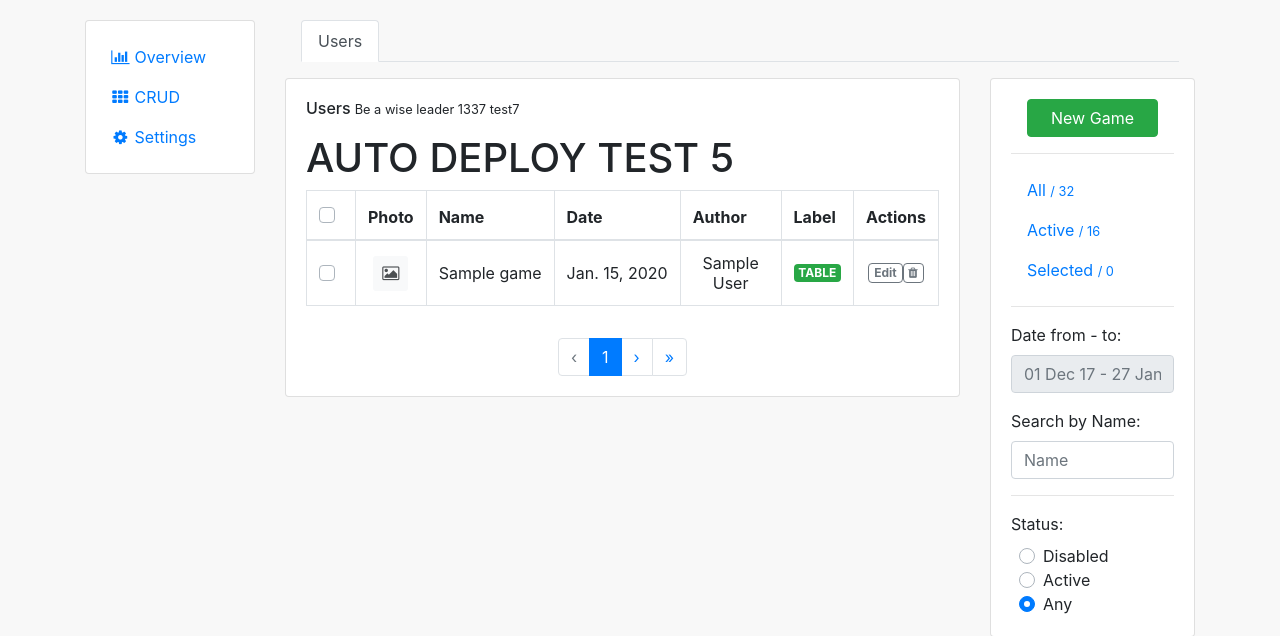
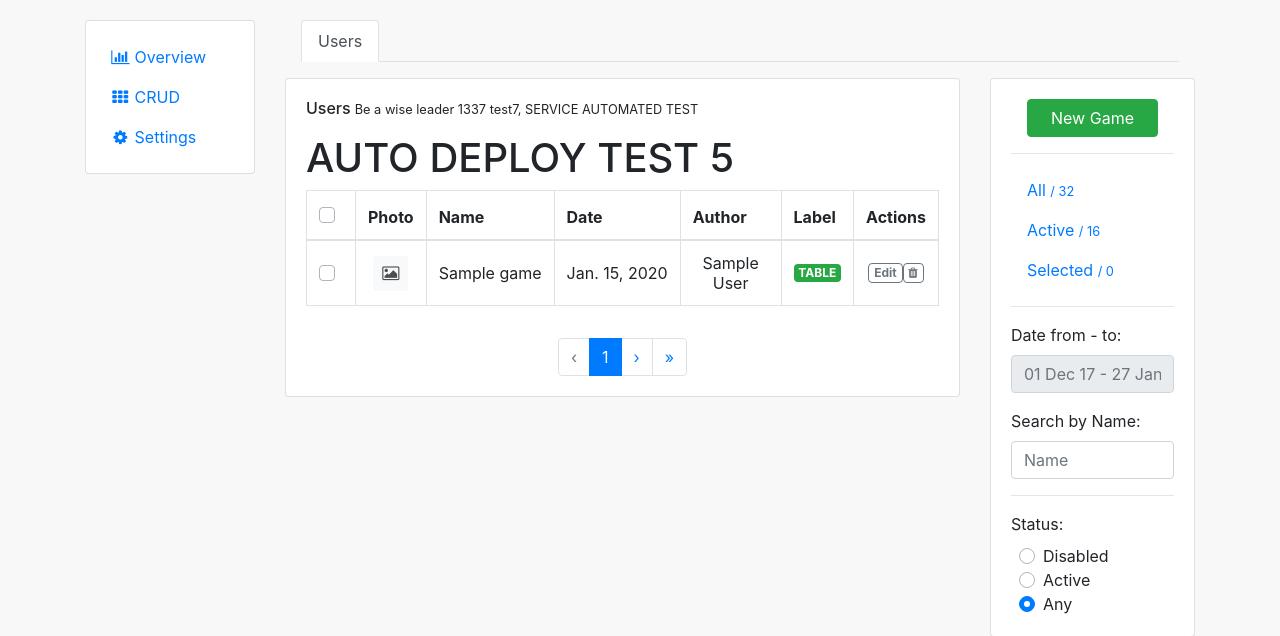
Before and after one commit to Ulumanshu/Gameshare, a Django app: page /games/games/ in a window 1280 px wide. Shown: the top 636 px of the page. Run offline with Django 3.2, Linux system fonts and the light colour scheme; tables that the repository leaves empty hold one stand-in row (values such as "Sample post"); some libraries are stand-ins or nearby versions.

Commit message:
test automated

```diff
--- a/gameshare/games/templates/gameslistitems.html
+++ b/gameshare/games/templates/gameslistitems.html
@@ -27,7 +27,7 @@
         <div class="e-panel card">
           <div class="card-body">
             <div class="card-title">
-              <h6 class="mr-2"><span>Users</span><small class="px-1">Be a wise leader 1337 test7</small></h6>
+              <h6 class="mr-2"><span>Users</span><small class="px-1">Be a wise leader 1337 test7, SERVICE AUTOMATED TEST</small></h6>
             </div>
             <div class="e-table">
               <div class="table-responsive table-lg mt-3">
```
